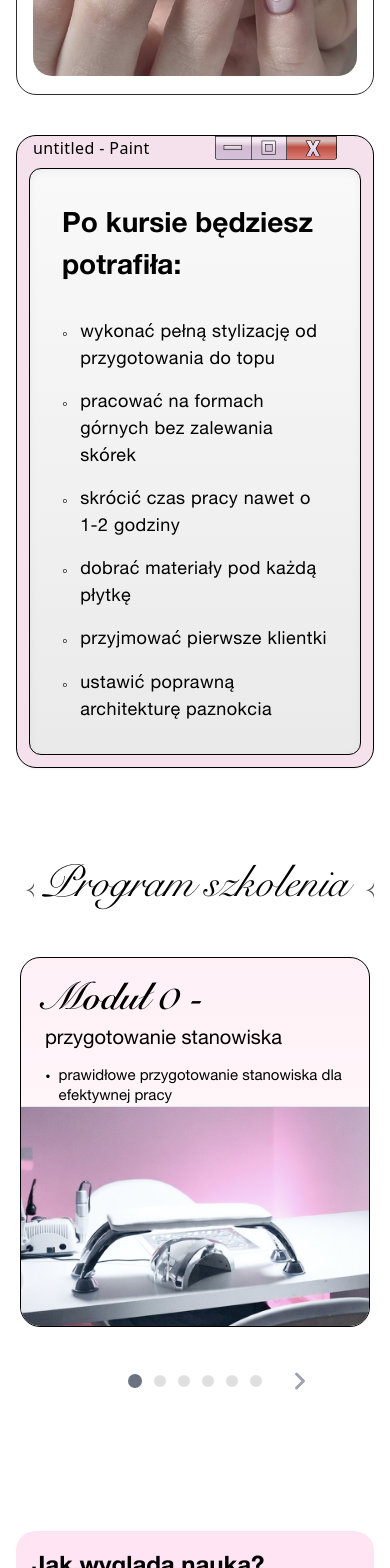
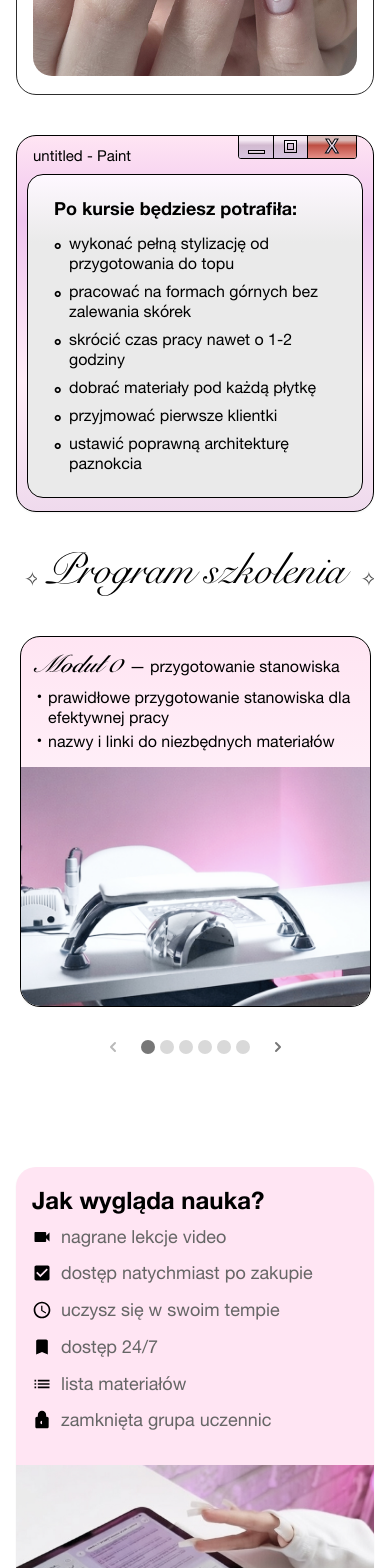
Before and after one commit to iswwimm/insomnia-spa, a React (Vite) app in the folder frontend/: page / in a window 390 px wide. Shown: the part 1640-3208 px from the top of the page. Built offline with nearby package versions, Linux system fonts and the light colour scheme.

Commit message:
feat: restructure CourseOutcomes and CourseProgram components for improved layout and responsiveness

```diff
--- a/frontend/src/components/CourseOutcomes.jsx
+++ b/frontend/src/components/CourseOutcomes.jsx
@@ -1,65 +1,106 @@
 import React from 'react';
-import windowControlsImg from '../assets/window-controls.svg';
 
 function CourseOutcomes() {
+  const outcomes = [
+    "wykonać pełną stylizację od przygotowania do topu",
+    "pracować na formach górnych bez zalewania skórek",
+    "skrócić czas pracy nawet o 1-2 godziny",
+    "dobrać materiały pod każdą płytkę",
+    "przyjmować pierwsze klientki",
+    "ustawić poprawną architekturę paznokcia"
+  ];
+
   return (
-    <section className="w-full max-w-[1280px] mx-auto bg-white pb-8 md:pb-16">
-      <div className="container px-4 md:px-8 flex justify-center">
+    <section className="w-full max-w-[1280px] mx-auto px-[clamp(16px,4vw,64px)] flex justify-center mb-[clamp(40px,5vw,64px)]">
 
-        <div className="w-full max-w-[1150px] bg-[#F5E1EC] border border-black rounded-[20px] overflow-hidden shadow-sm">
-
-          <div className="w-full flex justify-between pr-9 pt-0">
-
-           <div className="text-black text-[16px] md:text-[20px] font-sans tracking-wide self-center pl-4 md:pl-6">
+      <div
+        className="relative w-full max-w-[1150px] border border-black rounded-[20px] shadow-sm flex flex-col"
+        style={{
+          background: 'linear-gradient(180deg, #FFE5F3 0%, #EFC4EF 22.6%, #FFEEF7 65.38%, #EFDAED 100%)'
+        }}
+      >
+        <div className="absolute top-[clamp(12px,2vw,20px)] left-[clamp(16px,3vw,37px)] flex items-center">
+          <span className="font-helvetica font-normal text-black text-[clamp(15px,2vw,24px)] leading-none">
             untitled - Paint
+          </span>
         </div>
 
-            <img
-            src={windowControlsImg}
-            alt="Window controls"
-            className="h-[24px] md:h-[36px] w-auto object-contain self-start"
-            />
+        <div className="absolute top-[-1px] right-[clamp(16px,4vw,37px)] flex h-[clamp(24px,3.5vw,40px)] bg-white border border-black rounded-b-[clamp(3px,0.5vw,5px)] overflow-hidden z-10">
 
+          <div
+            className="w-[clamp(35px,4.5vw,55px)] h-full border-r border-black flex justify-center items-end pb-[clamp(4px,1vw,9px)]"
+            style={{ background: 'linear-gradient(180deg, #F5E9F3 19.23%, #D2BAD0 41.83%, #D8C5E1 100%)' }}
+          >
+            <div
+              className="w-[clamp(17px,2.5vw,28px)] h-[clamp(4px,0.8vw,7px)] border border-black"
+              style={{ background: 'linear-gradient(180deg, #F5E9F3 0%, #C6B5C7 100%)' }}
+            ></div>
           </div>
-          <div className="px-3 pb-3 md:px-5 md:pb-5 pt-2">
-            <div className="w-full bg-gradient-to-b from-[#F9F9F9] to-[#EAEAEA] border border-black rounded-[12px] p-8 md:p-[60px] shadow-[inset_0_2px_10px_rgba(0,0,0,0.05)]">
 
-              <h2 className="text-[28px] md:text-[40px] font-bold text-black mb-8 md:mb-12">
+          <div
+            className="w-[clamp(34px,4.5vw,54px)] h-full border-r border-black flex justify-center items-center"
+            style={{ background: 'linear-gradient(180deg, #F5E9F3 19.23%, #D2BAD0 41.83%, #D8C5E1 100%)' }}
+          >
+            <div
+              className="w-[clamp(13px,2vw,21px)] h-[clamp(13px,2vw,21px)] border border-black flex justify-center items-center"
+              style={{ background: 'linear-gradient(180deg, #FFF8FF 0%, #D2BDD0 100%)' }}
+            >
+              <div
+                className="w-[clamp(7px,1vw,11px)] h-[clamp(7px,1vw,11px)] border border-black"
+                style={{ background: 'linear-gradient(180deg, #D6BFD4 0%, #D4BED6 100%)' }}
+              ></div>
+            </div>
+          </div>
+          <div
+            className="w-[clamp(48px,6vw,76px)] h-full flex justify-center items-center"
+            style={{ background: 'linear-gradient(180deg, #DABBB9 19.23%, #BE4E42 41.83%, #E58F89 100%)' }}
+          >
+            <span
+              className="font-black text-[clamp(20px,2.5vw,32px)] leading-none pb-[1px]"
+              style={{
+                fontFamily: 'Heebo, sans-serif',
+                background: 'linear-gradient(180deg, #F5E9F3 20.35%, #D7C3DF 73.84%)',
+                WebkitBackgroundClip: 'text',
+                WebkitTextFillColor: 'transparent',
+                WebkitTextStroke: '1px black'
+              }}
+            >
+              X
+            </span>
+          </div>
+        </div>
+
+        <div className="w-full pt-[clamp(38px,5vw,62px)] pb-[clamp(13px,2vw,26px)] px-[clamp(10px,2vw,21px)]">
+
+          <div
+            className="w-full h-full border border-black rounded-[16px] px-[clamp(26px,5vw,65px)] py-[clamp(24px,4vw,48px)] flex flex-col"
+            style={{
+              background: 'linear-gradient(180deg, #FEF8FF 0%, #EAEAEA 21%, #EAEAEA 100%)'
+            }}
+          >
+            <h3 className="font-helvetica font-bold text-black text-[clamp(18px,3.5vw,34px)] leading-none mb-[clamp(16px,3vw,24px)]">
               Po kursie będziesz potrafiła:
-              </h2>
+            </h3>
 
-              <ul className="space-y-4 md:space-y-6 text-[18px] md:text-[24px] text-black tracking-wide">
-                <li className="flex items-start">
-                  <span className="mr-3 mt-1 text-[16px]">◦</span>
-                  wykonać pełną stylizację od przygotowania do topu
+            <ul className="flex flex-col gap-[clamp(8px,1vw,12px)]">
+              {outcomes.map((item, index) => (
+                <li
+                  key={index}
+                  className="flex items-start font-helvetica font-normal text-black text-[clamp(16px,2vw,24px)] leading-[clamp(20px,3.5vw,44px)]"
+                >
+                  <span className="mr-[clamp(6px,1vw,10px)] mt-[-2px] font-bold text-[clamp(18px,2.5vw,26px)]">
+                    ｡
+                  </span>
+                  <span>{item}</span>
                 </li>
-                <li className="flex items-start">
-                  <span className="mr-3 mt-1 text-[16px]">◦</span>
-                  pracować na formach górnych bez zalewania skórek
-                </li>
-                <li className="flex items-start">
-                  <span className="mr-3 mt-1 text-[16px]">◦</span>
-                  skrócić czas pracy nawet o 1-2 godziny
-                </li>
-                <li className="flex items-start">
-                  <span className="mr-3 mt-1 text-[16px]">◦</span>
-                  dobrać materiały pod każdą płytkę
-                </li>
-                <li className="flex items-start">
-                  <span className="mr-3 mt-1 text-[16px]">◦</span>
-                  przyjmować pierwsze klientki
-                </li>
-                <li className="flex items-start">
-                  <span className="mr-3 mt-1 text-[16px]">◦</span>
-                  ustawić poprawną architekturę paznokcia
-                </li>
+              ))}
             </ul>
 
           </div>
         </div>
 
       </div>
-      </div>
+
     </section>
   );
 }
--- a/frontend/src/components/CourseProgram.jsx
+++ b/frontend/src/components/CourseProgram.jsx
@@ -11,78 +11,101 @@ const programModules = [
     id: 0,
     moduleName: "Moduł 0",
     title: "przygotowanie stanowiska",
+    sections: [
+      {
         type: null,
         items: [
           "prawidłowe przygotowanie stanowiska dla efektywnej pracy",
           "nazwy i linki do niezbędnych materiałów"
+        ]
+      }
     ],
     image: mod0Img,
-    heights: { desktop: { text: 220, photo: 265 }, mobile: { text: 150, photo: 220 } }
   },
   {
     id: 1,
     moduleName: "Moduł 1.1",
     title: "przygotowanie płytki",
+    sections: [
+      {
         type: "Część teoretyczna",
         items: [
           "budowa paznokcia",
           "bazy i ich właściwości",
           "lista najczęściej spotykanych zapowietrzeń pod bazą"
+        ]
+      }
     ],
     image: mod1_1Img,
-    heights: { desktop: { text: 290, photo: 195 }, mobile: { text: 190, photo: 180 } }
   },
   {
     id: 2,
     moduleName: "Moduł 1.2",
     title: "przygotowanie płytki",
+    sections: [
+      {
         type: "Część praktyczna",
         items: [
           "mechaniczne przygotowanie płytki",
           "schemat opracowania skórek",
           "chemiczne przygotowanie płytki"
+        ]
+      }
     ],
     image: mod1_2Img,
-    heights: { desktop: { text: 250, photo: 235 }, mobile: { text: 170, photo: 200 } }
   },
   {
     id: 3,
     moduleName: "Moduł 2",
     title: "dobranie formy",
-    type: "Część teoretyczna i praktyczna",
+    sections: [
+      {
+        type: "Część teoretyczna",
         items: [
           "kryteria postawienia formy",
-      "dobieranie prawidłowego rozmiaru pod każdy typ paznokci",
-      "dobieranie górnej formy na paznokieć (praktyka)"
+          "dobieranie prawidłowego rozmiaru pod każdy typ paznokci"
+        ]
+      },
+      {
+        type: "Część praktyczna",
+        items: [
+          "dobieranie górnej formy na paznokieć"
+        ]
+      }
     ],
     image: mod2Img,
-    heights: { desktop: { text: 340, photo: 145 }, mobile: { text: 230, photo: 140 } }
   },
   {
     id: 4,
     moduleName: "Moduł 3",
     title: "tworzenie szkieletu od 0",
+    sections: [
+      {
         type: null,
         items: [
           "praktyczna demonstracja przedłużenia szkieletu - schemat",
           "prawidłowe ułożenie żelu na formie",
           "piłowanie kształtów — równy kwadrat i szpic"
+        ]
+      }
     ],
     image: mod3Img,
-    heights: { desktop: { text: 255, photo: 230 }, mobile: { text: 190, photo: 180 } }
   },
   {
     id: 5,
     moduleName: "Moduł 4",
     title: "budowa żelem",
+    sections: [
+      {
         type: null,
         items: [
           "nauka metody bez opiłowania",
           "schemat — efektowne i szybkie nałożenie żelu",
           "opracowanie gotowego paznokcia"
+        ]
+      }
     ],
     image: mod4Img,
-    heights: { desktop: { text: 230, photo: 255 }, mobile: { text: 170, photo: 200 } }
   }
 ];
 
@@ -122,11 +145,9 @@ function CourseProgram() {
     touchEndX.current = null;
     touchStartX.current = e.targetTouches[0].clientX;
   };
-
   const onTouchMove = (e) => {
     touchEndX.current = e.targetTouches[0].clientX;
   };
-
   const onTouchEnd = () => {
     if (!touchStartX.current || !touchEndX.current) return;
     const distance = touchStartX.current - touchEndX.current;
@@ -136,29 +157,29 @@ function CourseProgram() {
   };
 
   const repeatSymbols = "✧･ﾟ✩ *:･ﾟ✧ ｡･ﾟ♡ﾟ･｡☆ﾟ.*･｡ﾟ ".repeat(10);
-
-  const gapSize = isMobile ? 16 : 56;
+  const gapSize = isMobile ? 16 : 57;
 
   return (
-    <section id="course-program" className="w-full max-w-[1280px] mx-auto bg-white py-16 md:py-[60px] flex flex-col items-center overflow-hidden">
-      <div className="w-full flex items-center justify-center mb-10 md:mb-14 overflow-hidden px-4 md:px-8">
+    <section id="course-program" className="w-full max-w-[1280px] mx-auto bg-white mb-[clamp(40px,5vw,64px)] flex flex-col items-center overflow-hidden">
+
+      <div className="w-full flex items-center justify-center mb-[clamp(32px,5vw,56px)] overflow-hidden px-4 md:px-8">
         <div className="flex-1 flex justify-start overflow-hidden whitespace-nowrap opacity-70">
-            <span className="font-helvetica font-medium text-black text-[24px] md:text-[36px] leading-[100%] tracking-normal pl-2 md:pl-6">
+          <span className="font-helvetica font-medium text-black text-[clamp(20px,3vw,36px)] leading-none tracking-normal pl-2 md:pl-6">
             {repeatSymbols}
           </span>
         </div>
-        <span className="px-2 md:px-6 font-snell font-normal text-[45px] md:text-[96px] text-black leading-none tracking-[-0.01em] text-center pb-2 shrink-0">
+        <h2 className="px-[clamp(8px,2vw,24px)] font-snell font-medium text-[clamp(44px,6vw,96px)] text-black leading-none tracking-[-0.01em] text-center pb-2 shrink-0">
           Program szkolenia
-        </span>
+        </h2>
         <div className="flex-1 flex justify-start overflow-hidden whitespace-nowrap opacity-70">
-            <span className="font-helvetica font-medium text-black text-[24px] md:text-[36px] leading-[100%] tracking-normal pl-2 md:pl-6">
+          <span className="font-helvetica font-medium text-black text-[clamp(20px,3vw,36px)] leading-none tracking-normal pl-2 md:pl-6">
             {repeatSymbols}
           </span>
         </div>
       </div>
 
       <div
-        className="w-[350px] max-w-[100vw] md:w-[1076px] overflow-hidden mx-auto relative"
+        className="w-[clamp(343px,90vw,1079px)] overflow-hidden mx-auto relative touch-pan-y"
         onTouchStart={onTouchStart}
         onTouchMove={onTouchMove}
         onTouchEnd={onTouchEnd}
@@ -172,93 +193,93 @@ function CourseProgram() {
           {pages.map((page, pageIndex) => (
             <div
               key={pageIndex}
-              className="w-full shrink-0 flex justify-center gap-4 md:gap-16"
-              style={{ marginRight: pageIndex === totalPages - 1 ? '0' : `${gapSize}px` }}
+              className="w-full shrink-0 flex justify-center"
+              style={{ gap: `${gapSize}px`, marginRight: pageIndex === totalPages - 1 ? '0' : `${gapSize}px` }}
             >
 
-              {page.map((mod) => {
-                const textHeight = isMobile ? mod.heights.mobile.text : mod.heights.desktop.text;
-                const photoHeight = isMobile ? mod.heights.mobile.photo : mod.heights.desktop.photo;
-
-                return (
-                  <div
+              {page.map((mod) => (
+                <article
                   key={mod.id}
-                    className="w-[350px] max-w-[100vw] md:w-[510px] h-[370px] md:h-[485px] flex flex-col border border-[#000000] rounded-[20px] bg-gradient-to-b from-[#FFF0F6] to-[#FFFFFF] overflow-hidden shadow-sm"
+                  className="flex-1 max-w-[511px] h-[clamp(371px,50vw,485px)] flex flex-col border border-black rounded-[20px] bg-gradient-to-b from-[#FFE5F3] to-white overflow-hidden shadow-sm"
                 >
 
-                    <div
-                      className="px-6 py-6 md:px-[34px] md:py-[30px] overflow-hidden"
-                      style={{ height: `${textHeight}px` }}
-                    >
-                      <div className="mb-4">
-                        <span className="font-snell text-[38px] md:text-[46px] font-bold text-black leading-none">
-                          {mod.moduleName} -
+                  <div className="w-full shrink-0 px-[clamp(16px,3vw,24px)] pt-[clamp(18px,3vw,24px)] pb-4 flex flex-col">
+
+                    <div className="flex flex-wrap items-baseline gap-x-2 gap-y-1 mb-[clamp(8px,2vw,16px)]">
+                      <span className="font-snell italic font-bold text-[clamp(24px,3vw,38px)] text-black leading-none">
+                        {mod.moduleName}
                       </span>
-                        <h3 className="text-black text-[20px] md:text-[24px] mt-1 leading-tight">
-                          {mod.title}
+                      <h3 className="font-helvetica font-normal text-black text-[clamp(16px,2vw,24px)] leading-none">
+                        — {mod.title}
                       </h3>
                     </div>
-                      {mod.type && (
-                        <p className="font-bold text-[16px] md:text-[18px] mb-4 text-black">
-                          {mod.type}
+
+                    <div className="flex flex-col gap-[clamp(12px,2vw,20px)]">
+                      {mod.sections.map((section, sIdx) => (
+                        <div key={sIdx} className="flex flex-col">
+                          {section.type && (
+                            <p className="font-helvetica font-medium text-[clamp(16px,2vw,24px)] mb-[clamp(6px,1.5vw,12px)] text-black leading-none">
+                              {section.type}
                             </p>
                           )}
-                      <ul className="space-y-3">
-                        {mod.items.map((item, index) => (
-                          <li key={index} className="flex items-start text-[15px] md:text-[17px] text-black leading-snug">
-                            <span className="mr-2 mt-[0px] text-[16px]">•</span>
+
+                          <ul className="flex flex-col gap-[clamp(4px,1vw,8px)]">
+                            {section.items.map((item, index) => (
+                              <li key={index} className="flex items-start font-helvetica font-normal text-[clamp(16px,2vw,24px)] text-black leading-[clamp(20px,3vw,29px)]">
+                                <span className="mr-[clamp(6px,1vw,8px)] mt-[-1px] text-[clamp(16px,2vw,24px)]">•</span>
                                 <span>{item}</span>
                               </li>
                             ))}
                           </ul>
                         </div>
+                      ))}
+                    </div>
 
-                    <div
-                      className="w-full shrink-0 border-t border-gray-200"
-                      style={{ height: `${photoHeight}px` }}
-                    >
+                  </div>
+
+                  <div className="w-full flex-1 min-h-0">
                     {mod.image ? (
-                        <img src={mod.image} alt={mod.moduleName} className="w-full h-full object-cover" />
+                      <img src={mod.image} alt={mod.moduleName} className="w-full h-full object-cover object-top" />
                     ) : (
-                        <div className="w-full h-full flex justify-center items-center bg-gray-100 text-gray-400 text-sm">
-                          Фото
+                      <div className="w-full h-full flex justify-center items-center bg-gray-50 text-gray-400 text-sm">
+                        Brak obrazu
                       </div>
                     )}
                   </div>
 
-                  </div>
-                );
-              })}
+                </article>
+              ))}
 
             </div>
           ))}
         </div>
       </div>
 
-      <div className="flex justify-center items-center gap-4 mt-8 md:mt-12 px-4">
+      <div className="flex justify-center items-center gap-[clamp(12px,2vw,20px)] mt-[clamp(24px,4vw,40px)] px-4">
         <button
           onClick={prevPage}
           disabled={currentPage === 0}
+          aria-label="Попередня сторінка"
           className={`p-2 transition-all duration-300 ${
-            currentPage === 0 ? 'opacity-0 pointer-events-none' : 'opacity-100 text-gray-400 hover:text-black cursor-pointer'
+            currentPage === 0 ? 'opacity-30 pointer-events-none' : 'opacity-100 text-[#777777] hover:text-black cursor-pointer'
           }`}
         >
-          <svg width="28" height="28" viewBox="0 0 24 24" fill="none" stroke="currentColor" strokeWidth="2.5" strokeLinecap="round" strokeLinejoin="round" className="rotate-180">
+          <svg width="clamp(16px,3vw,24px)" height="clamp(16px,3vw,24px)" viewBox="0 0 24 24" fill="none" stroke="currentColor" strokeWidth="3" strokeLinecap="round" strokeLinejoin="round" className="rotate-180">
             <path d="M9 18l6-6-6-6" />
           </svg>
         </button>
 
-        <div className="flex gap-3 items-center">
+        <div className="flex gap-[clamp(5px,1vw,8px)] items-center">
           {pages.map((_, idx) => (
             <button
               key={idx}
               onClick={() => setCurrentPage(idx)}
+              aria-label={`Перейти до сторінки ${idx + 1}`}
               className={`rounded-full transition-all duration-500 ease-in-out ${
                 currentPage === idx
-                  ? 'bg-gray-500 w-[14px] h-[14px] md:w-[16px] md:h-[16px]'
-                  : 'bg-[#E0E0E0] w-[12px] h-[12px] md:w-[14px] md:h-[14px] hover:bg-gray-400'
+                  ? 'bg-[#777777] w-[clamp(14px,2vw,22px)] h-[clamp(14px,2vw,22px)]'
+                  : 'bg-[#D9D9D9] w-[clamp(14px,2vw,22px)] h-[clamp(14px,2vw,22px)] hover:bg-gray-400'
               }`}
-              aria-label={`Перейти до сторінки ${idx + 1}`}
             />
           ))}
         </div>
@@ -266,11 +287,12 @@ function CourseProgram() {
         <button
           onClick={nextPage}
           disabled={currentPage === totalPages - 1}
+          aria-label="Наступна сторінка"
           className={`p-2 transition-all duration-300 ${
-            currentPage === totalPages - 1 ? 'opacity-0 pointer-events-none' : 'opacity-100 text-gray-400 hover:text-black cursor-pointer'
+            currentPage === totalPages - 1 ? 'opacity-30 pointer-events-none' : 'opacity-100 text-[#777777] hover:text-black cursor-pointer'
           }`}
         >
-          <svg width="28" height="28" viewBox="0 0 24 24" fill="none" stroke="currentColor" strokeWidth="2.5" strokeLinecap="round" strokeLinejoin="round">
+          <svg width="clamp(16px,3vw,24px)" height="clamp(16px,3vw,24px)" viewBox="0 0 24 24" fill="none" stroke="currentColor" strokeWidth="3" strokeLinecap="round" strokeLinejoin="round">
             <path d="M9 18l6-6-6-6" />
           </svg>
         </button>
```
Lines whose indentation alone changed are shown as unchanged.
